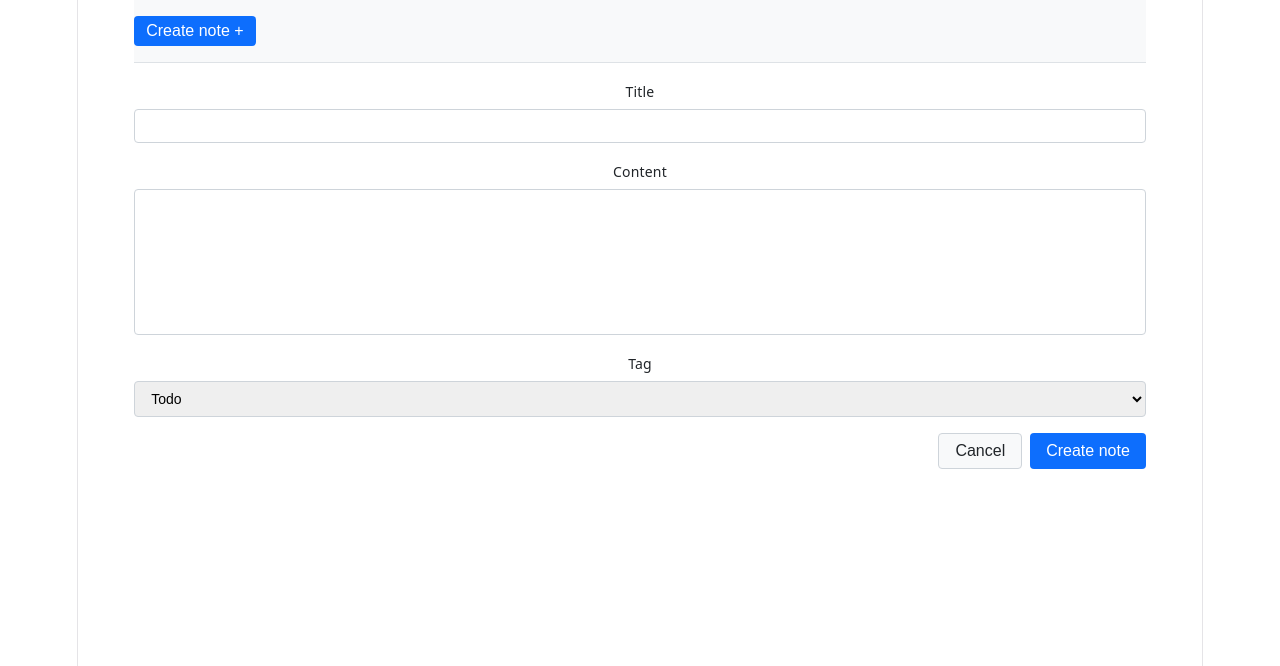
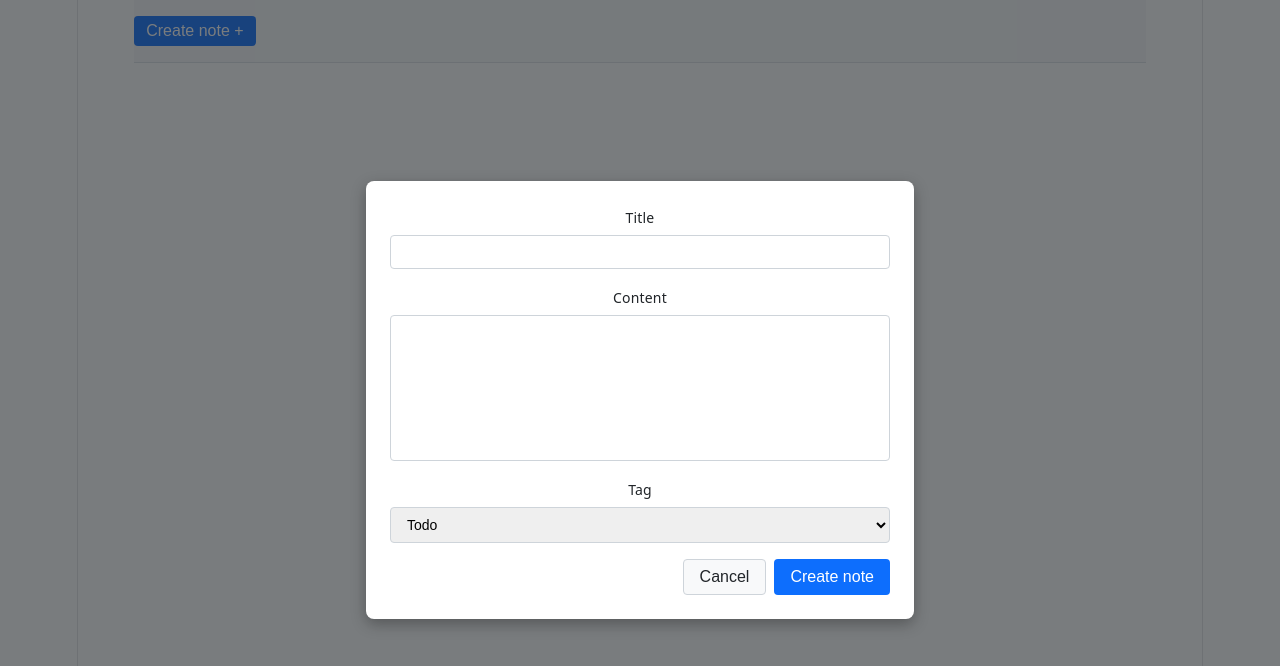
Before and after one commit to EugenioProkopenko/05-notehub, a React (Vite) app: page / in a window 1280 px wide. Both pictures are taken after a click on the button "Create note +". Shown: the top 666 px of the page. Built offline with nearby package versions, Linux system fonts and the light colour scheme; no server answers.

Commit message:
Add close modal

```diff
--- a/src/components/App/App.tsx
+++ b/src/components/App/App.tsx
@@ -10,10 +10,25 @@ import SearchBox from '../SearchBox/SearchBox';
 import { useState } from 'react';
 import NoteList from '../NoteList/NoteList';
 import NoteForm from '../NoteForm/NoteForm';
+import Modal from '../Modal/Modal';
+import { useQueryClient } from '@tanstack/react-query';
 
 export default function App() {
+  const queryClient = useQueryClient();
+
   const [search, setSearch] = useState('');
   const [page, setPage] = useState(1);
+
+  const [isModalOpen, setIsModalOpen] = useState(false);
+
+  const handleOpenModal = () => {
+    setIsModalOpen(true);
+  };
+
+  const handleCloseModal = () => {
+    setIsModalOpen(false);
+  };
+
   const { data } = useQuery({
     queryKey: ['notes', search, page],
     queryFn: () => fetchNotes(search, page),
@@ -21,6 +36,13 @@ export default function App() {
 
   const { mutate: deleteMutation } = useMutation({
     mutationFn: deleteNote,
+    onSuccess: () => {
+      handleCloseModal();
+
+      queryClient.invalidateQueries({
+        queryKey: ['notes'],
+      });
+    },
   });
   const { mutate: createMutation } = useMutation({
     mutationFn: createNote,
@@ -32,7 +54,6 @@ export default function App() {
   };
 
   const handleDelete = (id: number) => {
-    console.log('Delete id:', id);
     deleteMutation(id);
   };
   const handleCreate = (newNoteData: NewNoteData) => {
@@ -44,12 +65,18 @@ export default function App() {
     <>
       <div className={css.app}>
         <header className={css.toolbar}>
-          <button className={css.button}>Create note +</button>
+          <button className={css.button} onClick={handleOpenModal}>
+            Create note +
+          </button>
           {data && <SearchBox search={search} onSearch={handleSearch} />}
           {/* Пагінація */}
           {/* Кнопка створення нотатки */}
         </header>
-        <NoteForm onSubmit={handleCreate} />
+        {isModalOpen && (
+          <Modal onClose={handleCloseModal}>
+            <NoteForm onSubmit={handleCreate} onClose={handleCloseModal} />
+          </Modal>
+        )}
         {data && <NoteList notes={data.notes} onDelete={handleDelete} />}
       </div>
     </>
--- a/src/components/Modal/Modal.tsx
+++ b/src/components/Modal/Modal.tsx
@@ -1,10 +1,41 @@
+import type { ReactNode } from 'react';
+import { useEffect } from 'react';
 import css from './Modal.module.css';
 
-export default function Modal() {
+interface ModalProps {
+  onClose: () => void;
+  children: ReactNode;
+}
+
+export default function Modal({ onClose, children }: ModalProps) {
+  useEffect(() => {
+    const handleKeyDown = (event: KeyboardEvent) => {
+      if (event.key === 'Escape') {
+        onClose();
+      }
+    };
+
+    document.addEventListener('keydown', handleKeyDown);
+
+    return () => {
+      document.removeEventListener('keydown', handleKeyDown);
+    };
+  }, [onClose]);
+
+  const handleBackdropClick = (event: React.MouseEvent<HTMLDivElement>) => {
+    if (event.target === event.currentTarget) {
+      onClose();
+    }
+  };
   return (
     <>
-      <div className={css.backdrop} role="dialog" aria-modal="true">
-        <div className={css.modal}>{/* */}</div>
+      <div
+        className={css.backdrop}
+        role="dialog"
+        aria-modal="true"
+        onClick={handleBackdropClick}
+      >
+        <div className={css.modal}>{children}</div>
       </div>
     </>
   );
--- a/src/components/NoteForm/NoteForm.tsx
+++ b/src/components/NoteForm/NoteForm.tsx
@@ -18,6 +18,7 @@ const OrderFormSchema = Yup.object().shape({
 
 interface NoteFormProps {
   onSubmit: (newNoteData: NewNoteData) => void;
+  onClose: () => void;
 }
 
 interface NoteFormValue {
@@ -31,15 +32,15 @@ const initialValues: NoteFormValue = {
   tag: 'Todo',
 };
 
-export default function NoteForm({ onSubmit }: NoteFormProps) {
+export default function NoteForm({ onSubmit, onClose }: NoteFormProps) {
   const fieldId = useId();
   const handleSubmit = (
     values: NoteFormValue,
     actions: FormikHelpers<NoteFormValue>
   ) => {
     console.log('Order data:', values);
+    onSubmit(values);
     actions.resetForm();
-    onSubmit(values);
   };
 
   return (
@@ -97,7 +98,11 @@ export default function NoteForm({ onSubmit }: NoteFormProps) {
           </div>
 
           <div className={css.actions}>
-            <button type="button" className={css.cancelButton}>
+            <button
+              type="button"
+              className={css.cancelButton}
+              onClick={onClose}
+            >
               Cancel
             </button>
             <button type="submit" className={css.submitButton} disabled={false}>
```
